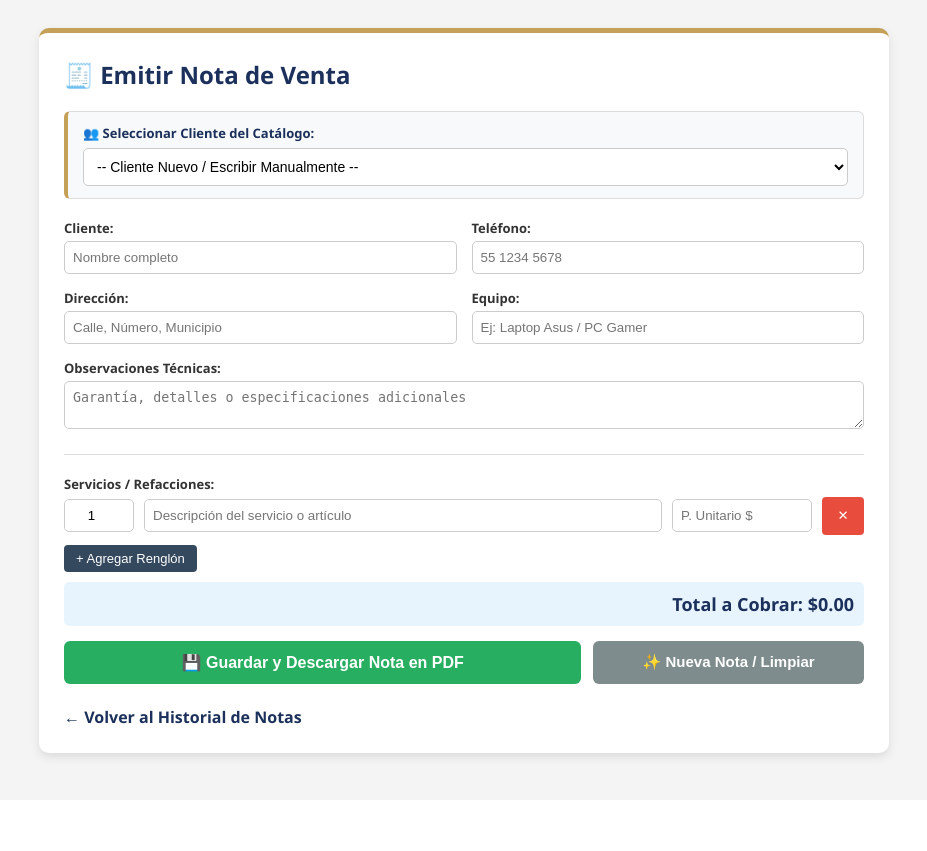
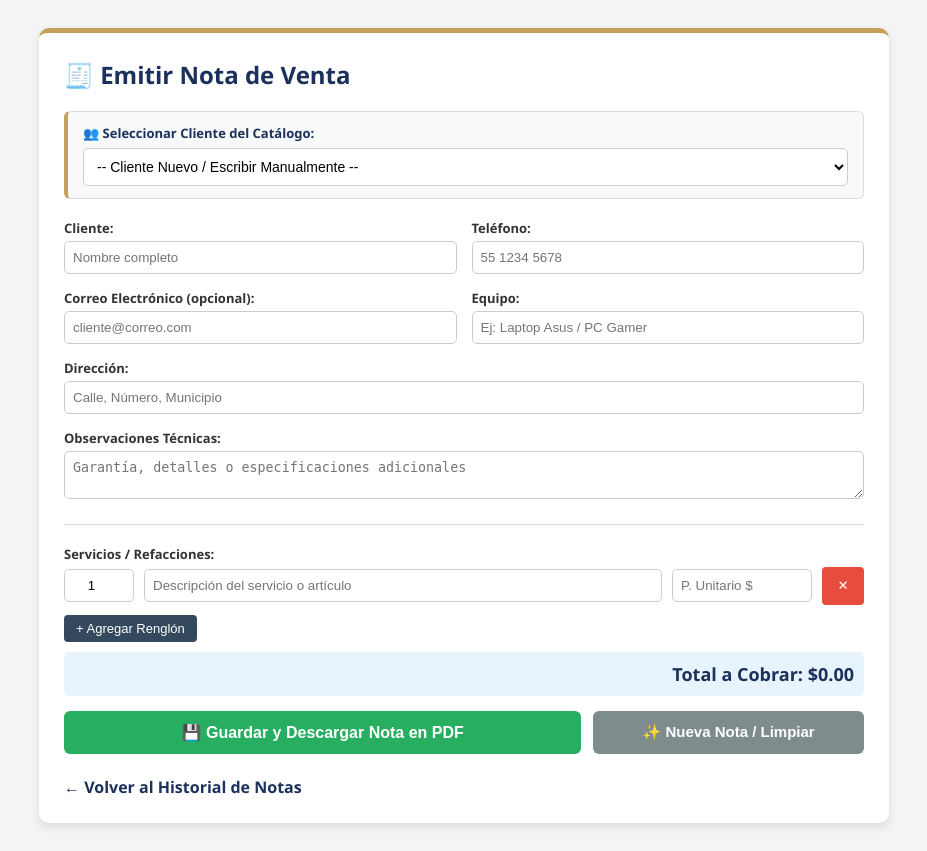
Before and after one commit to ArturoGtzRosas/servicio-gutierrez, a Flask app: page /crear_nota in a window 1280 px wide. Shown: the whole page, without its empty margins (176-1103 px from the left). Before the commit the page ends 764 px from the top, so only its background shows below. Run offline with Flask 3, Linux system fonts and the light colour scheme; the visitor is signed in with stand-in values (Sample User, id 1); data that the repository does not hold is empty; some libraries are stand-ins or nearby versions.

Commit message:
Automatizar envio de notas con plantilla propia y campo email

```diff
--- a/app.py
+++ b/app.py
@@ -103,6 +103,16 @@ def migrar_db_email():
         pass
 
 migrar_db_email()
+def migrar_db_notas_email():
+    try:
+        conn = get_db_connection()
+        conn.execute("ALTER TABLE notas_venta ADD COLUMN email TEXT")
+        conn.commit()
+        conn.close()
+    except Exception:
+        pass
+
+migrar_db_notas_email()
 
 import base64
 import os
@@ -998,6 +1008,7 @@ def crear_nota():
         telefono = request.form.get('telefono', '').strip()
         equipo = request.form.get('equipo', '').strip()
         observaciones = request.form.get('observaciones', '').strip()
+        email = request.form.get('email', '').strip()
 
         cantidades = request.form.getlist('cantidad[]')
         descripciones = request.form.getlist('descripcion[]')
@@ -1026,9 +1037,9 @@ def crear_nota():
 
         db = get_db_connection()
         cur = db.execute('''INSERT INTO notas_venta
-                 (fecha, cliente, direccion, telefono, equipo, servicio, total, observaciones)
-                 VALUES (?, ?, ?, ?, ?, ?, ?, ?) RETURNING id''',
-                 (datetime.now().strftime("%d/%m/%Y %H:%M"), cliente, direccion, telefono, equipo, serv_resumen, total, observaciones))
+        (fecha, cliente, direccion, telefono, equipo, servicio, total, observaciones, email)
+        VALUES (?, ?, ?, ?, ?, ?, ?, ?, ?) RETURNING id''',
+        (datetime.now().strftime("%d/%m/%Y %H:%M"), cliente, direccion, telefono, equipo, serv_resumen, total, observaciones, email))
         row = cur.fetchone()
         nuevo_id = (row['id'] if isinstance(row, dict) else row[0]) if row else 1
         db.commit()
@@ -1080,6 +1091,86 @@ def descargar_nota(id):
     response.headers["Content-Disposition"] = f"inline; filename=Nota_{n['cliente'].replace(' ', '_')}_{folio}.pdf"
     return response
 
+def enviar_nota_correo(destinatario, cliente, equipo, total, folio, pdf_bytes):
+    try:
+        print(f"[CORREO] Preparando envio de nota de venta via Brevo hacia: {destinatario}...")
+        if isinstance(pdf_bytes, (bytes, bytearray)):
+            contenido_pdf = pdf_bytes
+        elif hasattr(pdf_bytes, 'getvalue'):
+            contenido_pdf = pdf_bytes.getvalue()
+        elif hasattr(pdf_bytes, 'read'):
+            pdf_bytes.seek(0)
+            contenido_pdf = pdf_bytes.read()
+        else:
+            contenido_pdf = str(pdf_bytes).encode('latin-1', errors='ignore')
+
+        pdf_b64 = base64.b64encode(contenido_pdf).decode('utf-8')
+
+        api_key = os.environ.get("BREVO_API_KEY")
+        if not api_key:
+            return False, "No se encontró la variable BREVO_API_KEY en Render."
+
+        url = "https://api.brevo.com/v3/smtp/email"
+        headers = {
+            "accept": "application/json",
+            "api-key": api_key,
+            "content-type": "application/json"
+        }
+
+        cuerpo_html = f"""
+        <div style="font-family: Arial, sans-serif; max-width: 600px; margin: auto; border: 1px solid #e0e0e0; border-radius: 8px; overflow: hidden;">
+            <div style="background-color: #1b305b; padding: 20px; text-align: center; color: white;">
+                <h2 style="margin: 0;">G-Tek Soluciones Digitales</h2>
+                <p style="margin: 5px 0 0; font-size: 14px; color: #c5a059;">Mantenimiento y Soluciones Informáticas</p>
+            </div>
+            <div style="padding: 25px; color: #333;">
+                <h3 style="color: #1b305b; margin-top: 0;">Nota de Venta Folio #{folio}</h3>
+                <p>Estimado(a) <strong>{cliente}</strong>,</p>
+                <p>Le compartimos adjunta a este correo su nota de venta formal por el servicio realizado. A continuación el resumen:</p>
+                <table style="width: 100%; border-collapse: collapse; margin: 20px 0;">
+                    <tr style="background-color: #f8f9fa;">
+                        <td style="padding: 10px; border: 1px solid #ddd; font-weight: bold;">Equipo:</td>
+                        <td style="padding: 10px; border: 1px solid #ddd;">{equipo}</td>
+                    </tr>
+                    <tr>
+                        <td style="padding: 10px; border: 1px solid #ddd; font-weight: bold;">Folio:</td>
+                        <td style="padding: 10px; border: 1px solid #ddd; color: #c0392b; font-weight: bold;">#{folio}</td>
+                    </tr>
+                    <tr style="background-color: #f8f9fa;">
+                        <td style="padding: 10px; border: 1px solid #ddd; font-weight: bold;">Importe Total:</td>
+                        <td style="padding: 10px; border: 1px solid #ddd; font-weight: bold; color: #1b305b; font-size: 16px;">${total:,.2f} MXN</td>
+                    </tr>
+                </table>
+                <p style="font-size: 13px; color: #666;">📎 <i>El comprobante formal en formato PDF se encuentra adjunto al pie de este mensaje para su descarga e impresión.</i></p>
+            </div>
+            <div style="background-color: #f1f1f1; padding: 15px; text-align: center; font-size: 12px; color: #777;">
+                G-Tek Soluciones Digitales • Soporte y Servicios Profesionales
+            </div>
+        </div>
+        """
+
+        payload = {
+            "sender": {"name": "G-Tek Soluciones Digitales", "email": "serviciogutierrezpc@gmail.com"},
+            "to": [{"email": destinatario, "name": cliente}],
+            "subject": f"Nota de Venta #{folio} - G-Tek Soluciones Digitales",
+            "htmlContent": cuerpo_html,
+            "attachment": [
+                {
+                    "content": pdf_b64,
+                    "name": f"Nota_Venta_{folio}.pdf"
+                }
+            ]
+        }
+
+        resp = requests.post(url, json=payload, headers=headers, timeout=15)
+        if resp.status_code in [200, 201, 202]:
+            return True, "Enviado con éxito"
+        else:
+            return False, f"Brevo devolvió {resp.status_code}: {resp.text}"
+
+    except Exception as e:
+        return False, str(e)
+
 @app.route('/enviar_nota_email/<int:id>', methods=['GET', 'POST'])
 def enviar_nota_email(id):
     if 'user_id' not in session:
@@ -1116,7 +1207,7 @@ def enviar_nota_email(id):
         flash(f"Error al generar el PDF: {e}")
         return redirect(url_for('ver_notas'))
 
-    exito, mensaje = enviar_presupuesto_correo(
+    exito, mensaje = enviar_nota_correo(
         destinatario=email_destino,
         cliente=n['cliente'],
         equipo=n['equipo'],
--- a/templates/generar_nota.html
+++ b/templates/generar_nota.html
@@ -77,12 +77,16 @@
                 <input type="text" name="telefono" placeholder="55 1234 5678">
             </div>
             <div>
-                <label>Dirección:</label>
-                <input type="text" name="direccion" placeholder="Calle, Número, Municipio">
+                <label>Correo Electrónico (opcional):</label>
+                <input type="email" name="email" id="email" placeholder="cliente@correo.com">
             </div>
             <div>
                 <label>Equipo:</label>
                 <input type="text" name="equipo" required placeholder="Ej: Laptop Asus / PC Gamer">
+            </div>
+            <div style="grid-column: span 2;">
+                <label>Dirección:</label>
+                <input type="text" name="direccion" placeholder="Calle, Número, Municipio">
             </div>
         </div>
 
```
Also changed, not shown: templates/admin_notas.html (+9 -3 lines).
